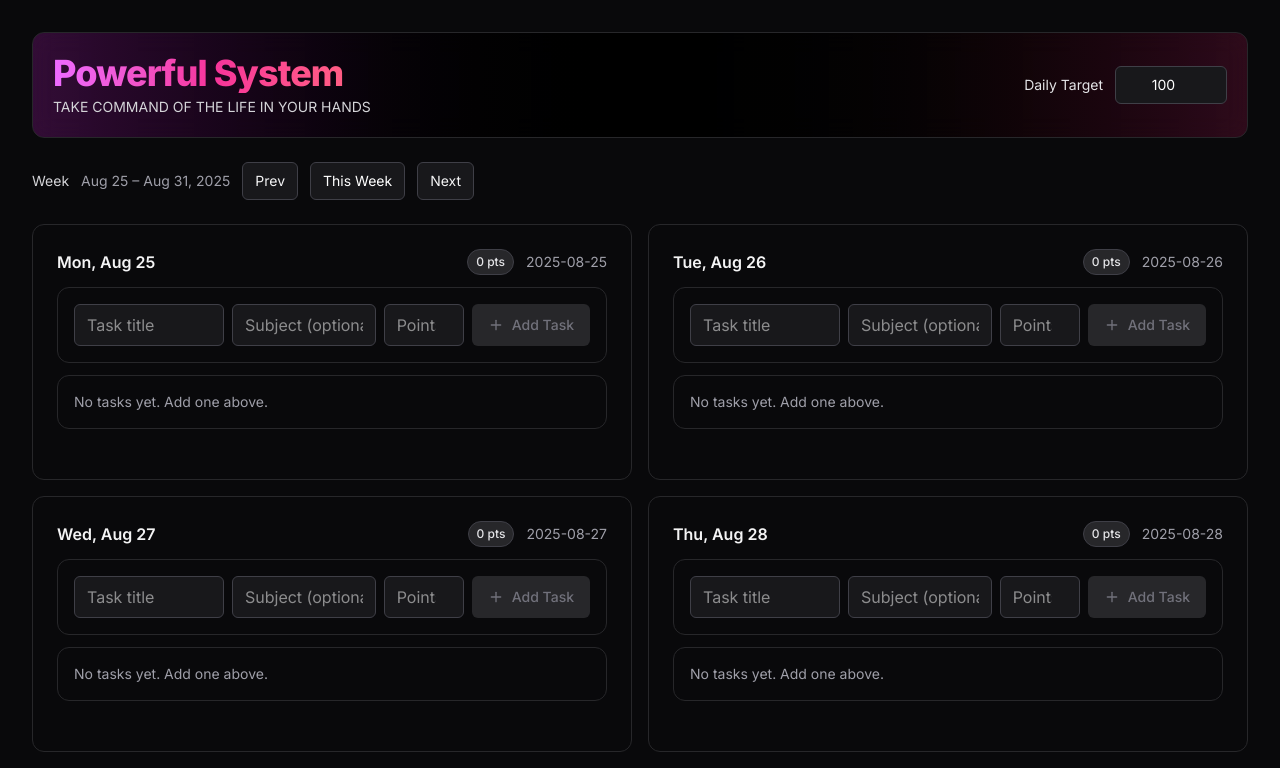
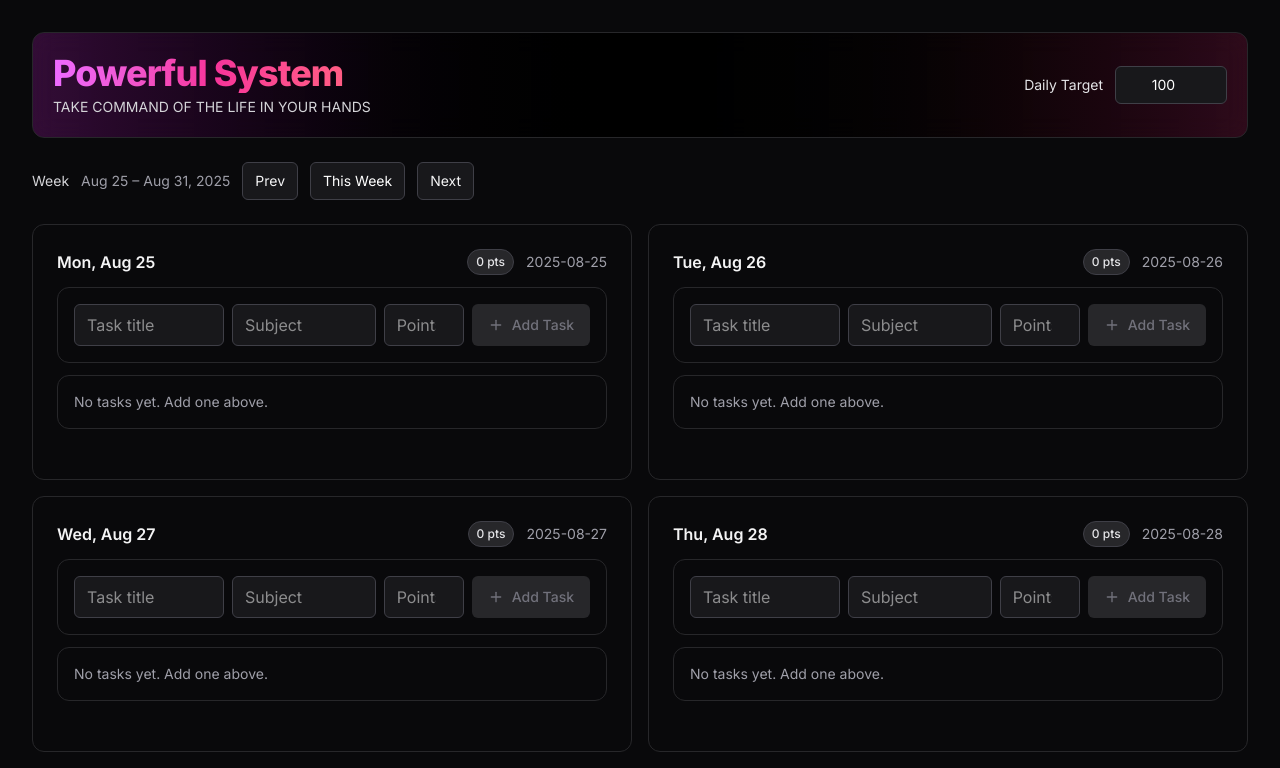
Before and after one commit to phoenix-1-2/Powerful-System, a React (Vite) app in the folder powerful-system/: page / in a window 1280 px wide. Shown: the top 768 px of the page. Built offline with nearby package versions, Linux system fonts and the light colour scheme.

Commit message:
Added netlify build details

```diff
--- a/powerful-system/src/components/AddTask.jsx
+++ b/powerful-system/src/components/AddTask.jsx
@@ -18,7 +18,7 @@ export default function AddTask({ onAdd, date, groupSuggestions = [] }) {
 					className="flex-1 min-w-[150px] rounded-md border border-zinc-700 bg-zinc-900 text-white px-3 py-2 text-base focus:outline-none focus:ring-2 ring-fuchsia-500"
 					/>
 				<input
-					placeholder="Subject (optional)"
+					placeholder="Subject"
 					value={group}
 					onChange={(e) => setGroup(e.target.value)}
 					list="group-suggestions"
```
